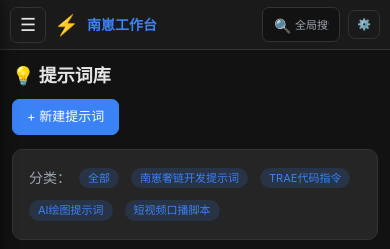
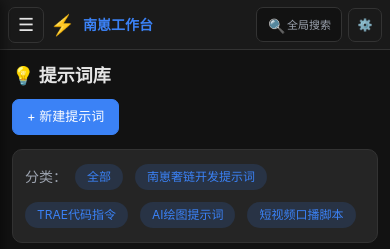
Before and after one commit to NANSAO666/nanzao-workbench, a plain HTML site: page index.html in a window 390 px wide. Shown: the top 249 px of the page. Drawn offline with nearby package versions, Linux system fonts and the light colour scheme.

Commit message:
fix: 移动端顶部按钮文字竖排问题，优化按钮和分类卡片样式

```diff
--- a/index.html
+++ b/index.html
@@ -130,6 +130,7 @@
   .btn-success { background: transparent; border-color: var(--success); color: var(--success); }
   .btn-success:hover { background: rgba(16,185,129,0.1); }
   .btn-sm { padding: 4px 10px; font-size: 12px; }
+  .btn-text { margin-left: 5px; }
 
   /* 输入框 */
   .input, .textarea, .select {
@@ -393,8 +394,8 @@
     /* 顶部栏精简 */
     .top-bar {
       height: 50px;
-      padding: 0 10px;
-      gap: 8px;
+      padding: 0 8px;
+      gap: 6px;
     }
     .top-bar .flex.items-center.gap-2:first-child { min-width: auto !important; }
     .top-bar .font-bold { font-size: 14px !important; }
@@ -411,10 +412,20 @@
       flex-shrink: 0;
     }
     .search-box { max-width: none; flex: 1; min-width: 0; }
-    .search-box .input { font-size: 13px; padding: 7px 10px 7px 32px; }
-    .top-bar .btn.btn-sm { padding: 5px 8px; font-size: 11px; }
-    .top-bar .ml-auto .btn span { display: none; }
-    .top-bar .ml-auto .btn { padding: 5px 8px; min-width: 32px; }
+    .search-box .input { font-size: 13px; padding: 7px 10px 7px 30px; }
+    .top-bar .btn.btn-sm {
+      padding: 6px 8px;
+      font-size: 12px;
+      white-space: nowrap;
+      line-height: 1;
+    }
+    .top-bar .ml-auto .btn .btn-text { display: none; }
+    .top-bar .ml-auto .btn {
+      padding: 6px 8px;
+      min-width: 34px;
+      height: 34px;
+      justify-content: center;
+    }
 
     /* 左侧导航抽屉 */
     .sidebar {
@@ -476,6 +487,10 @@
     .subtabs { overflow-x: auto; -webkit-overflow-scrolling: touch; }
     .subtab { padding: 8px 12px; font-size: 13px; flex-shrink: 0; }
 
+    /* 分类筛选卡片 */
+    .content-area > .card { padding: 12px; }
+    .content-area > .card .tag { padding: 4px 12px; font-size: 12px; }
+
     /* 输入框和按钮 */
     .input, .textarea, .select { font-size: 14px; }
     .btn { font-size: 13px; }
@@ -505,10 +520,10 @@
       <input type="text" class="input" id="globalSearch" placeholder="全局搜索：提示词、笔记、代码、素材、客户...">
     </div>
     <div class="flex items-center gap-2 ml-auto">
-      <button class="btn btn-secondary btn-sm" onclick="exportData()">📤 导出</button>
-      <button class="btn btn-secondary btn-sm" onclick="document.getElementById('importFile').click()">📥 导入</button>
+      <button class="btn btn-secondary btn-sm" onclick="exportData()">📤<span class="btn-text">导出</span></button>
+      <button class="btn btn-secondary btn-sm" onclick="document.getElementById('importFile').click()">📥<span class="btn-text">导入</span></button>
       <input type="file" id="importFile" accept=".json" class="hidden" onchange="importData(event)">
-      <button class="btn btn-secondary btn-sm" onclick="clearAllData()">🗑️ 清空</button>
+      <button class="btn btn-secondary btn-sm" onclick="clearAllData()">🗑️<span class="btn-text">清空</span></button>
       <button class="btn btn-secondary btn-sm" onclick="openSettings()">⚙️</button>
     </div>
   </div>
```
